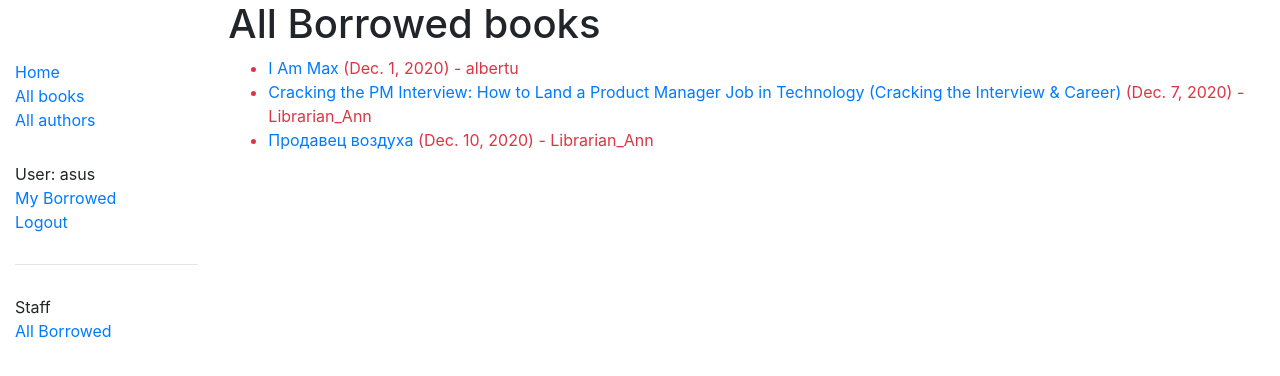
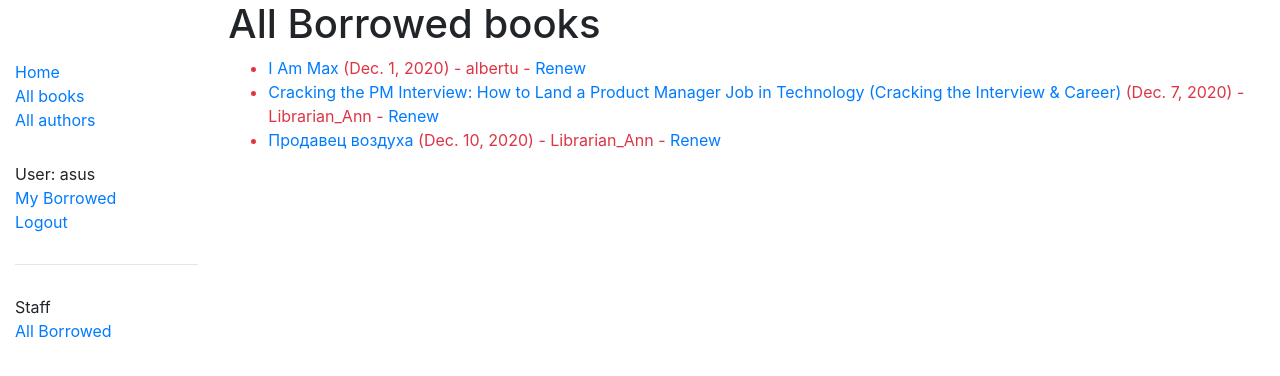
Before and after one commit to nikolai-sh/Library, a Django app: page /catalog/borrowed/ in a window 1280 px wide. Shown: the top 376 px of the page. Run offline with Django 3.2, Linux system fonts and the light colour scheme; a user stored in the database is signed in; data comes from the database, SQL or seed files in the repository.

Commit message:
Add Renew reference

```diff
--- a/locallibrary/catalog/templates/catalog/all_borrowed_books_list.html
+++ b/locallibrary/catalog/templates/catalog/all_borrowed_books_list.html
@@ -7,9 +7,11 @@
     <ul>
         {% for bookinst in bookinstance_list %}
             {% if bookinst.borrowed %}
+              {% if perms.catalog.can_mark_returned %}
                 <li class="{% if bookinst.is_overdue %}text-danger{% endif %}">
-                  <a href="{% url 'book-detail' bookinst.book.pk %}">{{bookinst.book.title}}</a> ({{ bookinst.due_back }}) - {{ bookinst.borrowed }}
+                  <a href="{% url 'book-detail' bookinst.book.pk %}">{{bookinst.book.title}}</a> ({{ bookinst.due_back }}) - {{ bookinst.borrowed }} - <a href="{% url 'renew-book-librarian' bookinst.id %}">Renew</a>
                 </li>
+              {% endif %}
             {% endif %}
         {% endfor %}
     </ul>
```
